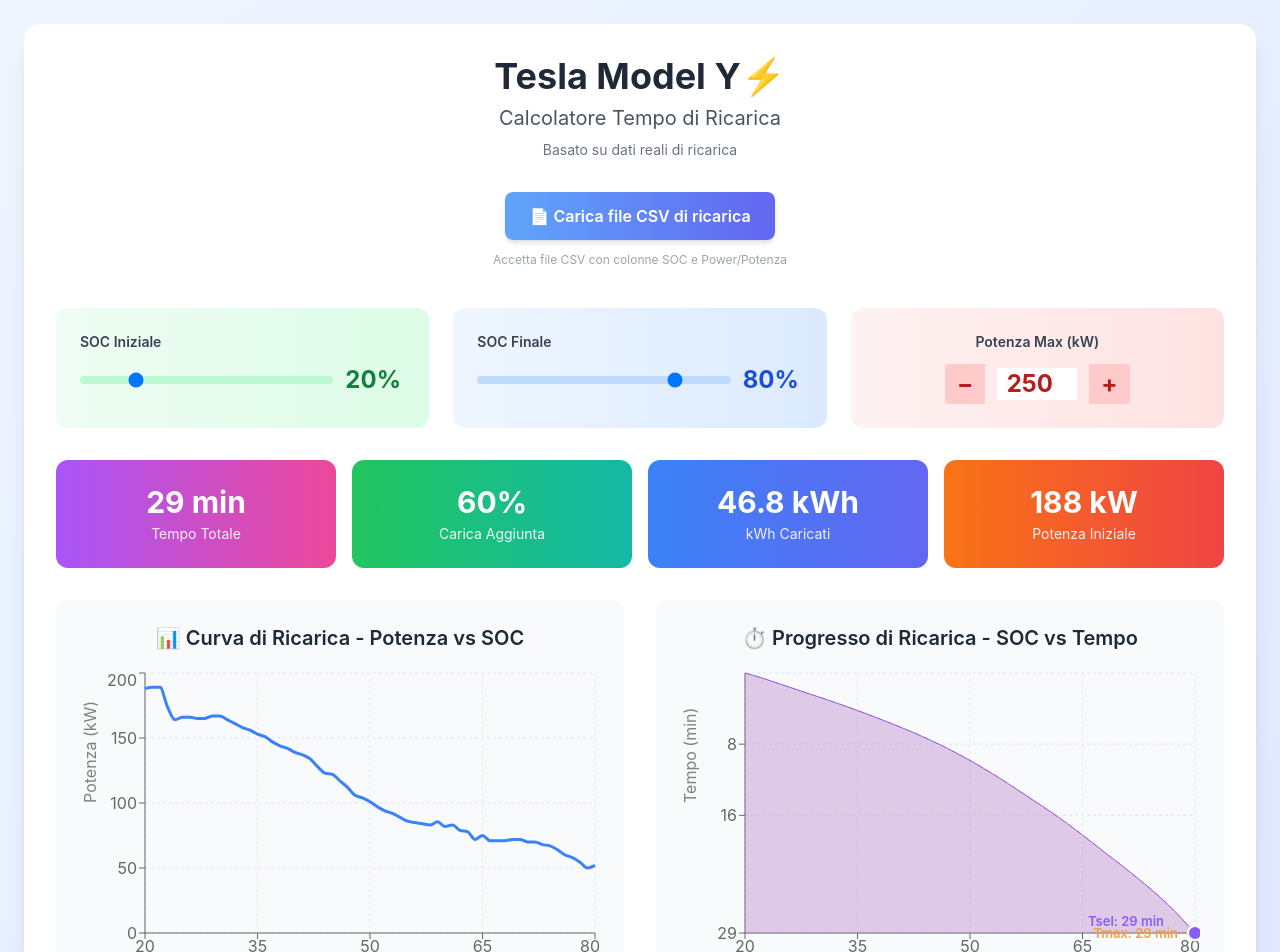
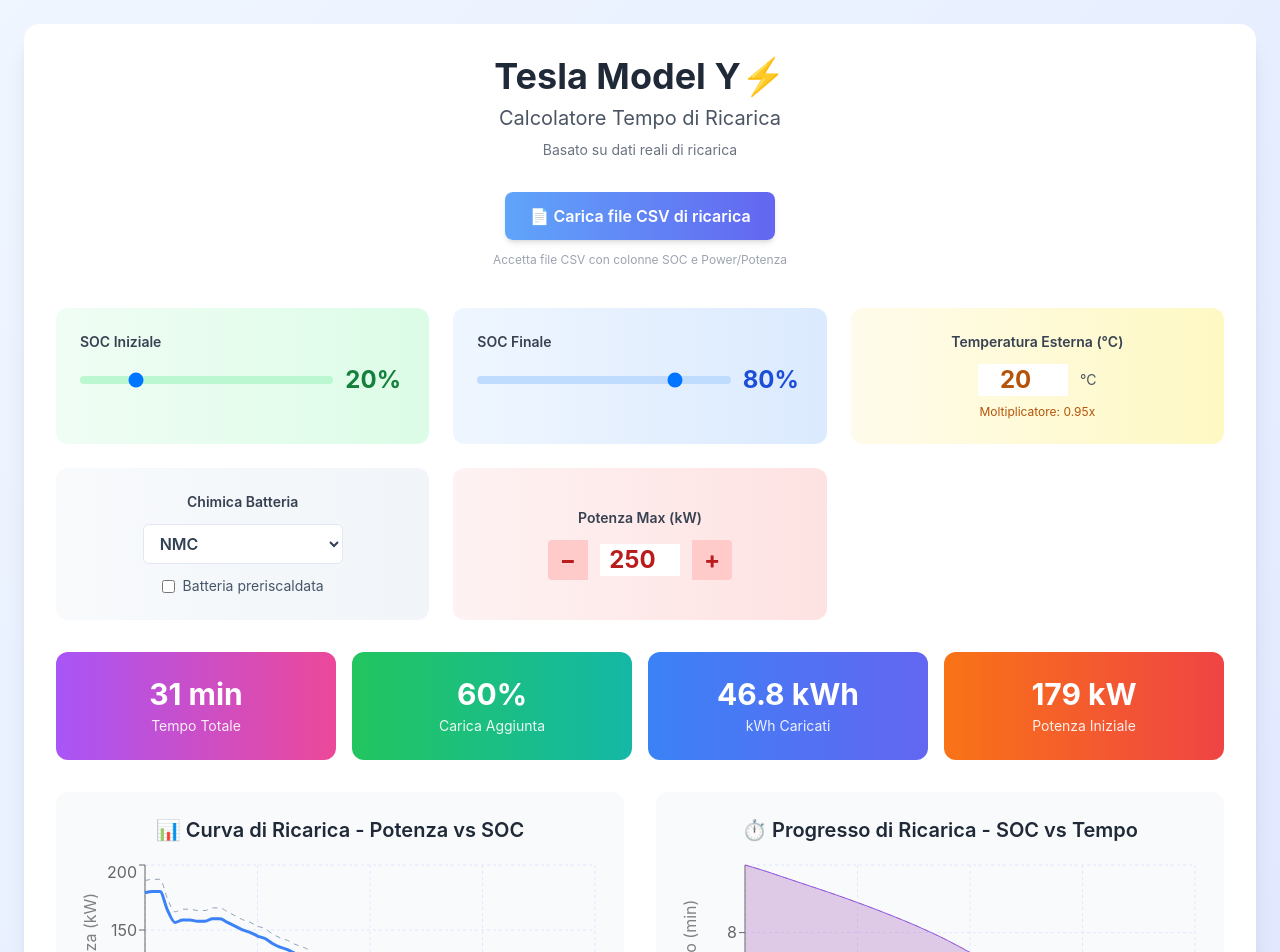
Before and after one commit to stepic/tesla-charge-tool, a React (Create React App) app: page / in a window 1280 px wide. Shown: the top 952 px of the page. Built offline with nearby package versions, Linux system fonts and the light colour scheme.

Commit message:
Aggiunta correzione termica per la potenza di ricarica e interfaccia utente per la temperatura e chimica della batteria

```diff
--- a/src/App.tsx
+++ b/src/App.tsx
@@ -2,6 +2,7 @@
 import { LineChart, Line, XAxis, YAxis, CartesianGrid, Tooltip, ResponsiveContainer, ReferenceLine, Area, AreaChart, ReferenceDot } from 'recharts';
 import { realChargingData } from './realChargingData';
 import Papa from 'papaparse';
+import { applyTemperatureCorrection, BatteryChemistry, getTemperatureMultiplier } from './temperatureCorrection';
 
 document.title = 'Tesla Charging Calculator';
 
@@ -27,10 +28,38 @@
   const [startSOC, setStartSOC] = useState(20);
   const [endSOC, setEndSOC] = useState(80);
   const [maxPower, setMaxPower] = useState(250);
+  const [temperatureC, setTemperatureC] = useState(20);
+  const [chemistry, setChemistry] = useState<BatteryChemistry>('NMC');
+  const [isPreheated, setIsPreheated] = useState(false);
   const [csvInfo, setCsvInfo] = useState<{minSOC: number, maxSOC: number, maxPower: number} | null>(null);
   const [csvCurveData, setCsvCurveData] = useState<{ soc: number, power: number }[] | null>(null);
 
   const allowedPowers = [3, 7.4, 11, 15, 20, 22, 45, 50, 60, 75, 90, 250, 300, 320];
+  const safeTemperatureC = Number.isFinite(temperatureC) ? temperatureC : 20;
+  const temperatureMultiplier = getTemperatureMultiplier(safeTemperatureC, chemistry, isPreheated);
+  const sortedCsvCurveData = useMemo(() => {
+    if (!csvCurveData || csvCurveData.length === 0) return null;
+    return [...csvCurveData].sort((a, b) => a.soc - b.soc);
+  }, [csvCurveData]);
+
+  const getBasePowerAtSoc = (soc: number) => {
+    if (sortedCsvCurveData && sortedCsvCurveData.length > 0) {
+      const first = sortedCsvCurveData[0];
+      const last = sortedCsvCurveData[sortedCsvCurveData.length - 1];
+      if (soc <= first.soc) return first.power;
+      if (soc >= last.soc) return last.power;
+      for (let i = 0; i < sortedCsvCurveData.length - 1; i += 1) {
+        const lower = sortedCsvCurveData[i];
+        const upper = sortedCsvCurveData[i + 1];
+        if (soc >= lower.soc && soc <= upper.soc) {
+          const ratio = (soc - lower.soc) / (upper.soc - lower.soc);
+          return lower.power + ratio * (upper.power - lower.power);
+        }
+      }
+    }
+
+    return interpolateField(soc, 'avgPower') as number;
+  };
 
   // Parsing CSV e aggiornamento stati
   const handleCsvUpload = (e: React.ChangeEvent<HTMLInputElement>) => {
@@ -111,19 +140,11 @@
 
   // Interpolazione lineare per ottenere la potenza a qualsiasi SOC
   const interpolatePower = (soc) => {
-    // Trova i due punti più vicini
-    const lowerPoint = realChargingData.slice().reverse().find(point => point.soc <= soc);
-    const upperPoint = realChargingData.find(point => point.soc >= soc);
-
-    if (!lowerPoint) return Math.min(maxPower, realChargingData[0].avgPower);
-    if (!upperPoint) return Math.min(maxPower, realChargingData[realChargingData.length - 1].avgPower);
-    if (lowerPoint.soc === upperPoint.soc) return Math.min(maxPower, lowerPoint.avgPower);
-
-    // Interpolazione lineare
-    const ratio = (soc - lowerPoint.soc) / (upperPoint.soc - lowerPoint.soc);
-    const interpolatedPower = lowerPoint.avgPower + ratio * (upperPoint.avgPower - lowerPoint.avgPower);
-
-    return Math.min(maxPower, interpolatedPower);
+    const basePower = getBasePowerAtSoc(soc);
+    return Math.min(
+      maxPower,
+      applyTemperatureCorrection(basePower, safeTemperatureC, chemistry, isPreheated)
+    );
   };
 
   // Calcolo del tempo di ricarica e profilo usando i dati reali
@@ -137,8 +158,9 @@
     for (let soc = startSOC + 1; soc <= endSOC; soc += 1) {
       const currEnergy = interpolateField(soc, 'energy') as number;
       const energyStep = currEnergy - prevEnergy; // kWh da caricare in questo step
-      let power = interpolateField(soc, 'avgPower') as number;
-      power = Math.min(power, maxPower); // limita la potenza
+      const basePower = getBasePowerAtSoc(soc);
+      const correctedPower = applyTemperatureCorrection(basePower, safeTemperatureC, chemistry, isPreheated);
+      const power = Math.min(correctedPower, maxPower); // limita la potenza
       const timeStep = power > 0 ? (energyStep / power) * 60 : 0; // minuti
       totalTime += timeStep;
       chargingProfile.push({
@@ -153,7 +175,10 @@
     chargingProfile.unshift({
       soc: Math.round(startSOC),
       time: 0,
-      power: Math.min(interpolateField(startSOC, 'avgPower') as number, maxPower),
+      power: Math.min(
+        applyTemperatureCorrection(getBasePowerAtSoc(startSOC), safeTemperatureC, chemistry, isPreheated),
+        maxPower
+      ),
       timeHours: 0
     });
 
@@ -164,7 +189,12 @@
     for (let soc = startSOC + 1; soc <= endSOC; soc += 1) {
       const currEnergy = interpolateField(soc, 'energy') as number;
       const energyStep = currEnergy - prevEnergyMax;
-      let power = interpolateField(soc, 'avgPower') as number;
+      const power = applyTemperatureCorrection(
+        getBasePowerAtSoc(soc),
+        safeTemperatureC,
+        chemistry,
+        isPreheated
+      );
       const timeStep = power > 0 ? (energyStep / power) * 60 : 0;
       totalTimeMax += timeStep;
       chargingProfileMaxPower.push({
@@ -178,7 +208,12 @@
     chargingProfileMaxPower.unshift({
       soc: Math.round(startSOC),
       time: 0,
-      power: interpolateField(startSOC, 'avgPower') as number,
+      power: applyTemperatureCorrection(
+        getBasePowerAtSoc(startSOC),
+        safeTemperatureC,
+        chemistry,
+        isPreheated
+      ),
       timeHours: 0
     });
 
@@ -228,7 +263,7 @@
       combinedProfile,
       energyAdded
     };
-  }, [startSOC, endSOC, maxPower]);
+  }, [startSOC, endSOC, maxPower, temperatureC, chemistry, isPreheated, sortedCsvCurveData]);
 
   // Formatta il tempo
   const formatTime = (minutes) => {
@@ -242,13 +277,45 @@
   };
 
   // Dati per il grafico della curva di potenza (limitati all'intervallo selezionato)
-  const powerCurveData = realChargingData
-    .filter(point => point.soc >= startSOC && point.soc <= endSOC)
-    .map(point => ({
-      soc: point.soc,
-      power: Math.min(maxPower, point.avgPower),
-      originalPower: point.avgPower
-    }));
+  const powerCurveData = (() => {
+    const dataSource = sortedCsvCurveData && sortedCsvCurveData.length > 0
+      ? sortedCsvCurveData
+      : realChargingData.map(point => ({ soc: point.soc, power: point.avgPower }));
+    const minSoc = Math.max(0, Math.floor(startSOC));
+    const maxSoc = Math.min(100, Math.ceil(endSOC));
+
+    const points: { soc: number; power: number; originalPower: number }[] = [];
+    for (let soc = minSoc; soc <= maxSoc; soc += 1) {
+      const basePower = getBasePowerAtSoc(soc);
+      points.push({
+        soc,
+        power: Math.min(
+          maxPower,
+          applyTemperatureCorrection(basePower, safeTemperatureC, chemistry, isPreheated)
+        ),
+        originalPower: basePower
+      });
+    }
+
+    if (points.length === 0 && dataSource.length > 0) {
+      const fallback = dataSource
+        .filter(point => point.soc >= startSOC && point.soc <= endSOC)
+        .map(point => {
+          const basePower = point.power;
+          return {
+            soc: point.soc,
+            power: Math.min(
+              maxPower,
+              applyTemperatureCorrection(basePower, safeTemperatureC, chemistry, isPreheated)
+            ),
+            originalPower: basePower
+          };
+        });
+      return fallback;
+    }
+
+    return points;
+  })();
 
   return (
     <div className="max-w-7xl mx-auto p-6 bg-gradient-to-br from-blue-50 to-indigo-100 min-h-screen">
@@ -338,6 +405,60 @@
                 {endSOC}%
               </span>
             </div>
+          </div>
+
+          <div className="bg-gradient-to-r from-amber-50 to-yellow-100 p-6 rounded-xl text-center">
+            <label className="block text-sm font-semibold text-gray-700 mb-3">
+              Temperatura Esterna (°C)
+            </label>
+            <div className="flex items-center justify-center space-x-3">
+              <input
+                type="number"
+                value={Number.isFinite(temperatureC) ? temperatureC : ''}
+                step="1"
+                onChange={(e) => {
+                  if (e.target.value === "") {
+                    setTemperatureC(NaN);
+                  } else {
+                    setTemperatureC(Number(e.target.value));
+                  }
+                }}
+                className="text-2xl font-bold text-amber-700 min-w-[70px] text-center bg-white"
+                style={{ width: 90 }}
+                inputMode="numeric"
+              />
+              <span className="text-sm text-gray-600">°C</span>
+            </div>
+            <div className="text-xs text-amber-700 mt-2">
+              Moltiplicatore: {temperatureMultiplier.toFixed(2)}x
+            </div>
+          </div>
+
+          <div className="bg-gradient-to-r from-slate-50 to-slate-100 p-6 rounded-xl text-center">
+            <label className="block text-sm font-semibold text-gray-700 mb-3">
+              Chimica Batteria
+            </label>
+            <div className="flex items-center justify-center space-x-3">
+              <select
+                value={chemistry}
+                onChange={(e) => setChemistry(e.target.value as BatteryChemistry)}
+                className="w-full max-w-[200px] text-base font-semibold text-slate-700 bg-white border border-slate-200 rounded-md px-3 py-2"
+              >
+                <option value="NMC">NMC</option>
+                <option value="NCA">NCA</option>
+                <option value="LFP">LFP</option>
+                <option value="UNKNOWN">UNKNOWN</option>
+              </select>
+            </div>
+            <label className="flex items-center justify-center gap-2 mt-3 text-sm text-slate-600">
+              <input
+                type="checkbox"
+                checked={isPreheated}
+                onChange={(e) => setIsPreheated(e.target.checked)}
+                className="accent-slate-600"
+              />
+              Batteria preriscaldata
+            </label>
           </div>
 
           <div className="bg-gradient-to-r from-red-50 to-red-100 p-6 rounded-xl flex flex-col items-center justify-center">
--- /dev/null
+++ b/src/temperatureCorrection.ts
@@ -0,0 +1,76 @@
+export type BatteryChemistry = 'LFP' | 'NMC' | 'NCA' | 'UNKNOWN';
+
+type TemperatureBreakpoint = {
+  tempC: number;
+  multiplier: number;
+};
+
+const chemistryCurves: Record<BatteryChemistry, TemperatureBreakpoint[]> = {
+  NMC: [
+    { tempC: 0, multiplier: 0.45 },
+    { tempC: 10, multiplier: 0.70 },
+    { tempC: 20, multiplier: 0.95 },
+    { tempC: 25, multiplier: 1.0 }
+  ],
+  NCA: [
+    { tempC: 0, multiplier: 0.45 },
+    { tempC: 10, multiplier: 0.70 },
+    { tempC: 20, multiplier: 0.95 },
+    { tempC: 25, multiplier: 1.0 }
+  ],
+  LFP: [
+    { tempC: 0, multiplier: 0.35 },
+    { tempC: 10, multiplier: 0.60 },
+    { tempC: 20, multiplier: 0.93 },
+    { tempC: 25, multiplier: 1.0 }
+  ],
+  UNKNOWN: [
+    { tempC: 0, multiplier: 0.40 },
+    { tempC: 10, multiplier: 0.65 },
+    { tempC: 20, multiplier: 0.94 },
+    { tempC: 25, multiplier: 1.0 }
+  ]
+};
+
+const clamp = (value: number, min: number, max: number) => {
+  return Math.max(min, Math.min(max, value));
+};
+
+const interpolateMultiplier = (tempC: number, curve: TemperatureBreakpoint[]) => {
+  if (curve.length === 0) return 1;
+  if (tempC <= curve[0].tempC) return curve[0].multiplier;
+  const last = curve[curve.length - 1];
+  if (tempC >= last.tempC) return last.multiplier;
+
+  for (let i = 0; i < curve.length - 1; i += 1) {
+    const lower = curve[i];
+    const upper = curve[i + 1];
+    if (tempC >= lower.tempC && tempC <= upper.tempC) {
+      const ratio = (tempC - lower.tempC) / (upper.tempC - lower.tempC);
+      return lower.multiplier + ratio * (upper.multiplier - lower.multiplier);
+    }
+  }
+
+  return last.multiplier;
+};
+
+export const getTemperatureMultiplier = (
+  tempC: number,
+  chemistry: BatteryChemistry,
+  isPreheated = false
+) => {
+  if (isPreheated) return 1;
+  const curve = chemistryCurves[chemistry] ?? chemistryCurves.UNKNOWN;
+  const raw = interpolateMultiplier(tempC, curve);
+  return clamp(raw, 0, 1);
+};
+
+export const applyTemperatureCorrection = (
+  powerKw: number,
+  tempC: number,
+  chemistry: BatteryChemistry,
+  isPreheated = false
+) => {
+  const multiplier = getTemperatureMultiplier(tempC, chemistry, isPreheated);
+  return powerKw * multiplier;
+};
```
Also changed, not shown: 2 other files (tests, documents, lock files or other folders).
